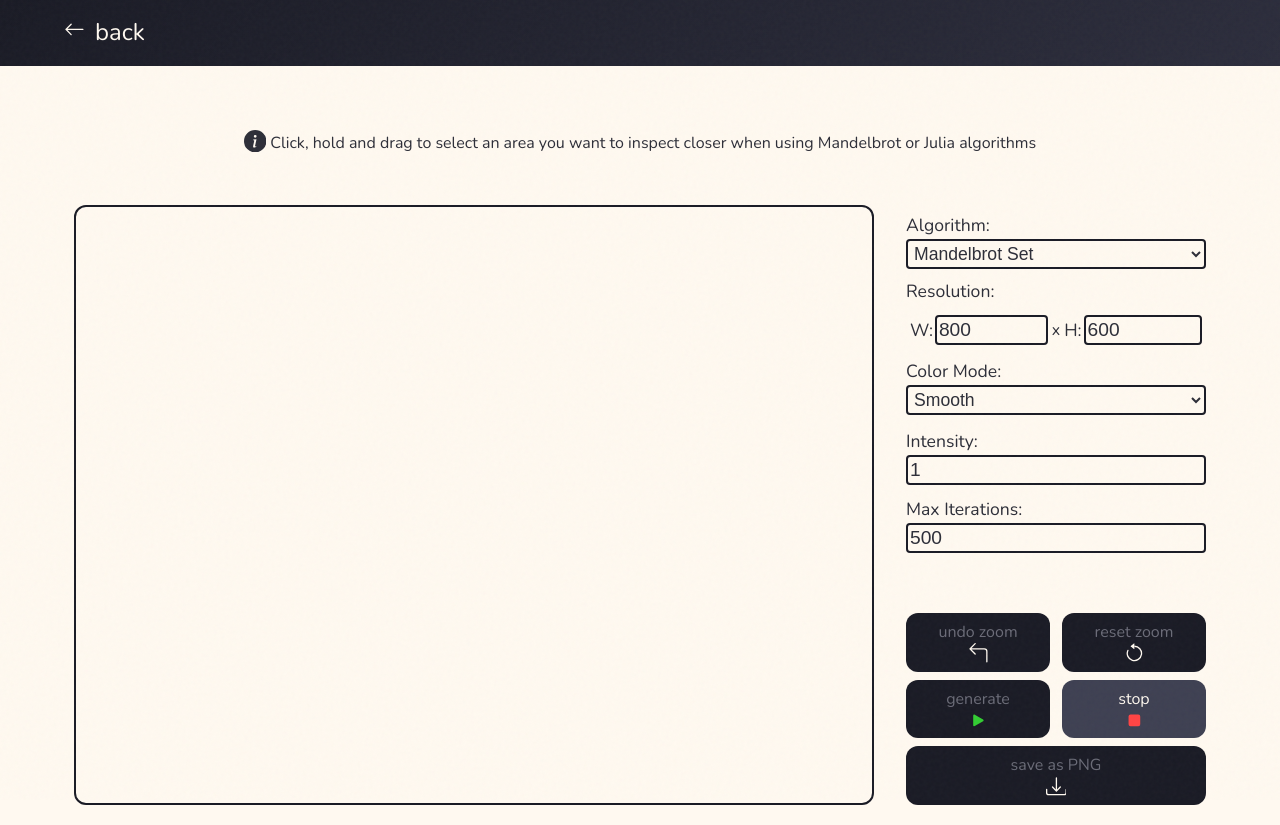
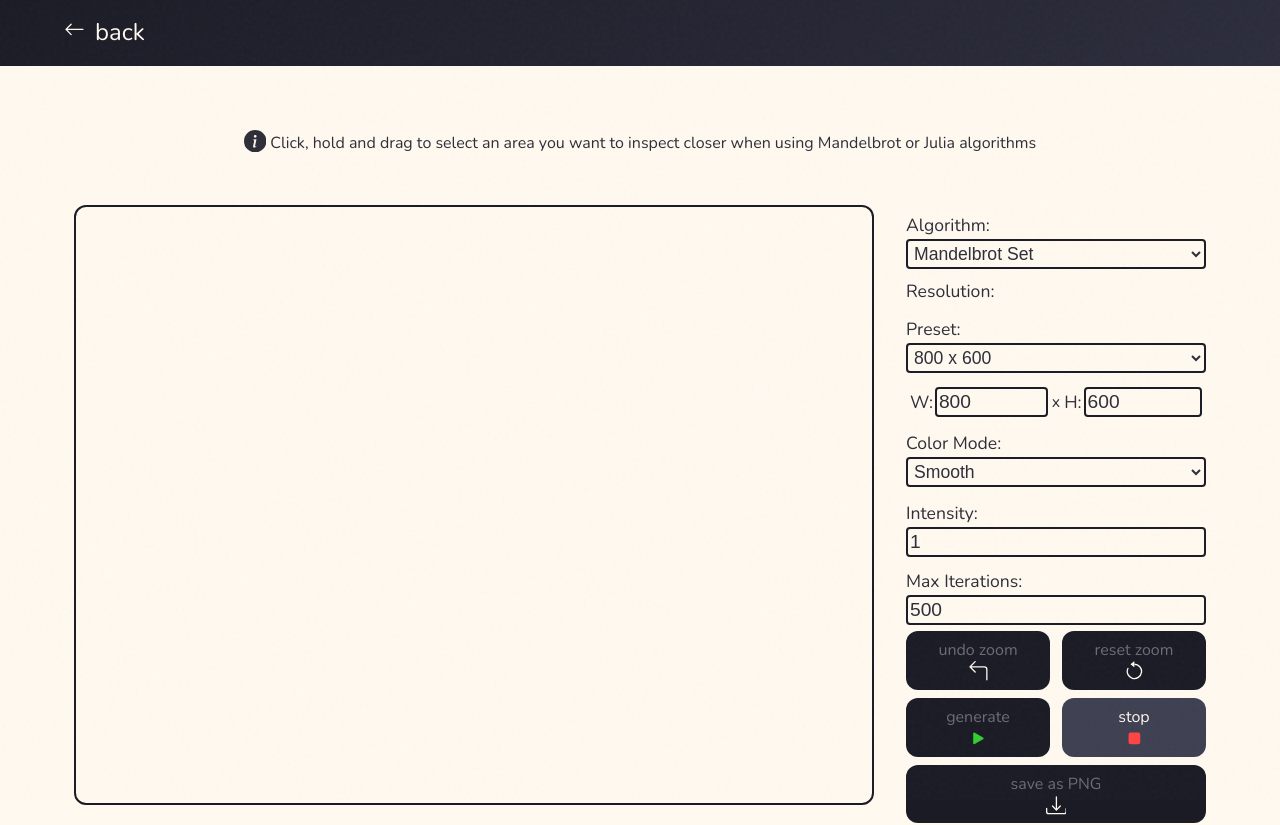
Before and after one commit to Septy2000/Portfolio-Website, a Next.js app: page /procedural-art-generator in a window 1280 px wide. Shown: the top 825 px of the page. Built offline with nearby package versions, Linux system fonts and the light colour scheme.

Commit message:
Added resolution preset

```diff
--- a/src/components/Sections/ProceduralArtGeneratorSections/ProceduralArtGeneratorSection/ParametersMenu/DefaultParametersMenu/DefaultParametersMenu.tsx
+++ b/src/components/Sections/ProceduralArtGeneratorSections/ProceduralArtGeneratorSection/ParametersMenu/DefaultParametersMenu/DefaultParametersMenu.tsx
@@ -1,17 +1,36 @@
+import { useState } from "react";
 import { useParameters } from "@/components/Sections/ProceduralArtGeneratorSections/ProceduralArtGeneratorSection/ParametersProvider/ParametersProvider";
 import * as Styled from "./DefaultParametersMenu.styled";
 import { HorizontalLabelledInputsContainer } from "@/components/LabelledInput/HorizontalLabelledInput/HorizontalLabelledInput.styled";
 import HorizontalLabelledInput from "@/components/LabelledInput/HorizontalLabelledInput/HorizontalLabelledInput";
 import LabelledSelect from "@/components/LabelledSelect/LabelledSelect";
-import { Label } from "@/components/LabelledInput/LabelledInput.styled";
+
+const RESOLUTION_PRESETS: Record<string, { width: string; height: string }> = {
+    "800x600": { width: "800", height: "600" },
+    "1280x960": { width: "1280", height: "960" },
+    "1920x1440": { width: "1920", height: "1440" },
+    "2560x1920": { width: "2560", height: "1920" },
+    "3840x2880": { width: "3840", height: "2880" },
+};
+
 export default function DefaultParametersMenu() {
     const { parameters, setParameters } = useParameters();
+    const [selectedPreset, setSelectedPreset] = useState("800x600");
 
-    const handleChange = (e: React.ChangeEvent<HTMLSelectElement>) => {
+    const handleAlgorithmChange = (e: React.ChangeEvent<HTMLSelectElement>) => {
         setParameters({
             ...parameters,
             algorithm: e.target.value as "mandelbrot" | "julia" | "perlin",
         });
+    };
+
+    const handlePresetChange = (e: React.ChangeEvent<HTMLSelectElement>) => {
+        const preset = e.target.value;
+        setSelectedPreset(preset);
+        if (preset !== "custom") {
+            const { width, height } = RESOLUTION_PRESETS[preset];
+            setParameters({ ...parameters, width, height });
+        }
     };
 
     return (
@@ -20,26 +39,40 @@ export default function DefaultParametersMenu() {
                 id="algorithm"
                 label="Algorithm:"
                 value={parameters.algorithm}
-                onChange={handleChange}
+                onChange={handleAlgorithmChange}
             >
                 <option value="mandelbrot">Mandelbrot Set</option>
                 <option value="julia">Julia Set</option>
                 <option value="perlin">Perlin Noise</option>
             </LabelledSelect>
             <Styled.PseudoLabel>Resolution:</Styled.PseudoLabel>
+            <LabelledSelect
+                id="resolution-preset"
+                label="Preset:"
+                value={selectedPreset}
+                onChange={handlePresetChange}
+            >
+                <option value="custom">Custom</option>
+                <option value="800x600">800 x 600</option>
+                <option value="1280x960">1280 x 960</option>
+                <option value="1920x1440">1920 x 1440</option>
+                <option value="2560x1920">2560 x 1920</option>
+                <option value="3840x2880">3840 x 2880</option>
+            </LabelledSelect>
             <HorizontalLabelledInputsContainer>
                 <HorizontalLabelledInput
                     id="width"
                     label="W:"
                     type="number"
                     value={parameters.width}
-                    onChange={(e) =>
+                    onChange={(e) => {
+                        setSelectedPreset("custom");
                         setParameters({
                             ...parameters,
                             width: e.target.value,
                             height: String(Math.round((parseInt(e.target.value) * 3) / 4)),
-                        })
-                    }
+                        });
+                    }}
                 />
                 x
                 <HorizontalLabelledInput
@@ -47,13 +80,14 @@ export default function DefaultParametersMenu() {
                     label="H:"
                     type="number"
                     value={parameters.height}
-                    onChange={(e) =>
+                    onChange={(e) => {
+                        setSelectedPreset("custom");
                         setParameters({
                             ...parameters,
                             width: String(Math.round((parseInt(e.target.value) * 4) / 3)),
                             height: e.target.value,
-                        })
-                    }
+                        });
+                    }}
                 />
             </HorizontalLabelledInputsContainer>
         </Styled.Container>
```
Also changed, not shown: 1 other file (tests, documents, lock files or other folders).
